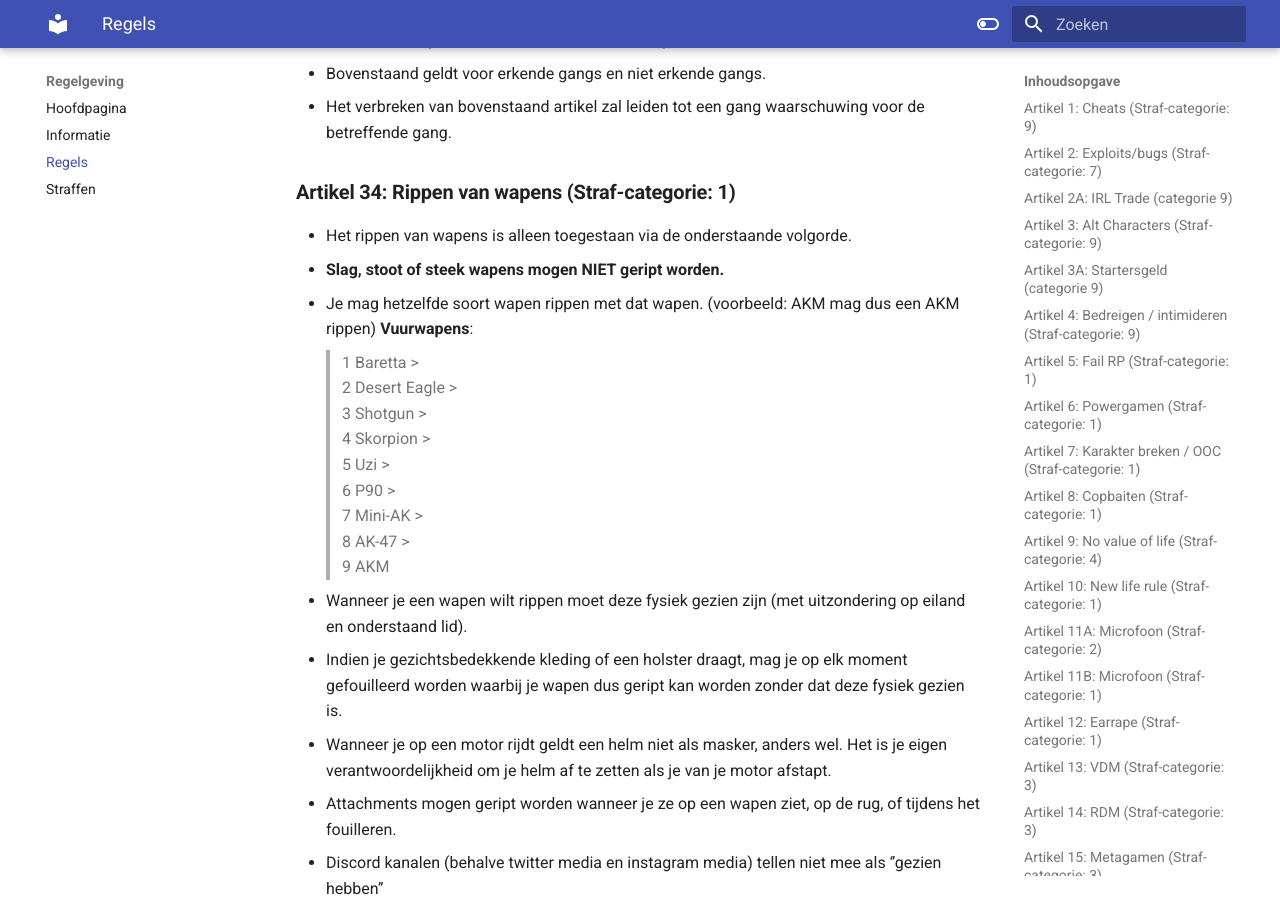
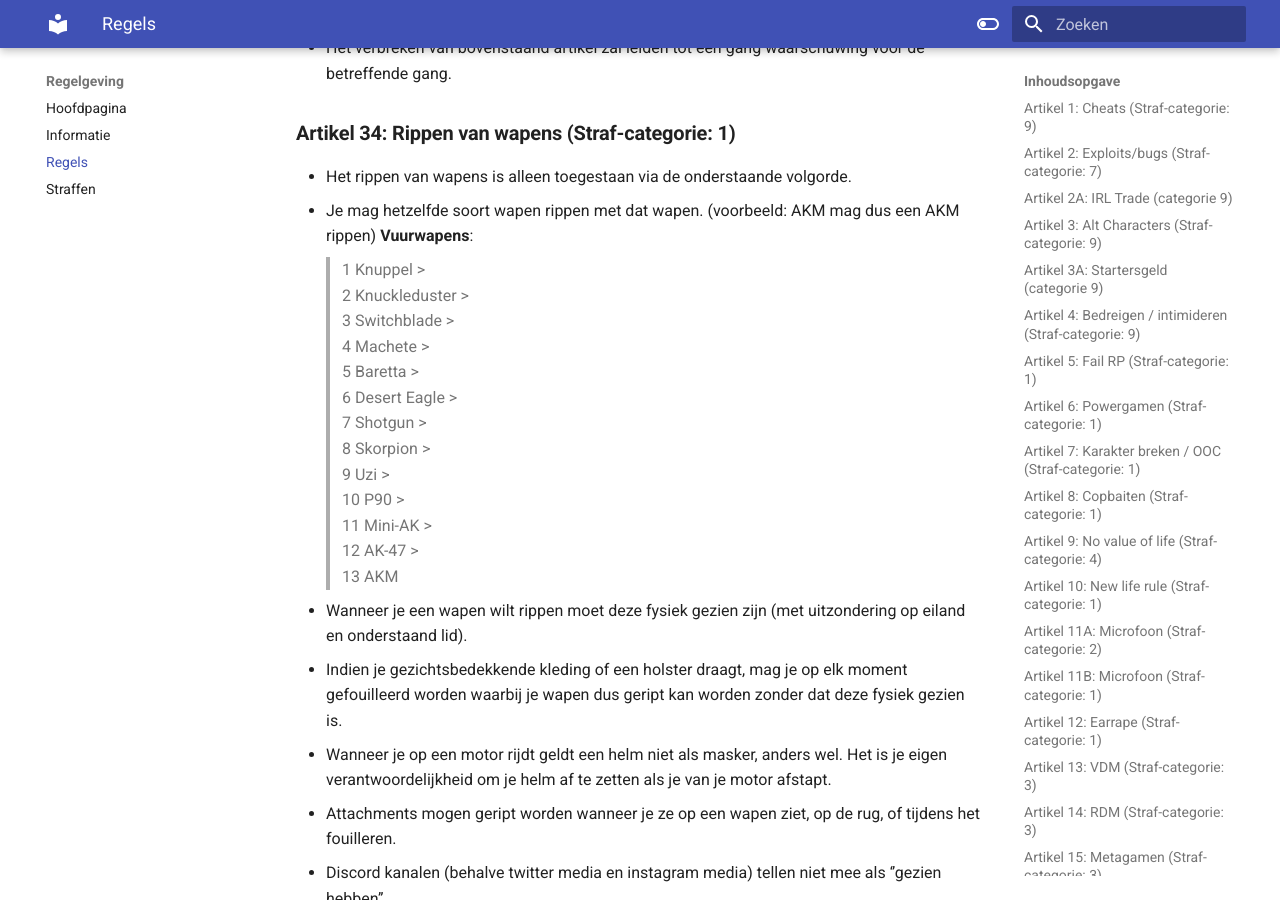
Before and after one commit to ZuiderVeenRP/apv, an MkDocs documentation site: the page built from docs/algemeen.md, in a window 1280 px wide and 900 px high, scrolled down 12855 px. Built offline with MkDocs 1.6.1 and Material for MkDocs 9.7.7, drawn with Linux system fonts in a browser that asks for light colours; comment, search, counter and statistics services are not loaded; some of the changed text lies outside the part shown.

Commit message:
Update algemeen.md

```diff
--- a/docs/algemeen.md
+++ b/docs/algemeen.md
@@ -254,7 +254,6 @@
 > 3 jacht en kleine bank </br>
 > 4 humane labs en grote bank </br>
 - Outside hostages zijn niet toegestaan.
-- Je mag een overval binnenvallen tot de politie aanwezig is. Wanneer politie aanwezig is en je valt een overval binnen zal je bestraft worden met een straf uit de 1ste categorie.
 
 ### **Artikel 32: Onderwereld Spelers (Straf-categorie: 3)**
 - Het is niet toegestaan om op dezelfde locatie (reikwijdte van 500 meter) te rippen binnen een tijdspanne van 30 minuten.
@@ -293,18 +292,21 @@
 
 ### **Artikel 34: Rippen van wapens (Straf-categorie: 1)**
 - Het rippen van wapens is alleen toegestaan via de onderstaande volgorde.
-- **Slag, stoot of steek wapens mogen NIET geript worden.**
 - Je mag hetzelfde soort wapen rippen met dat wapen. (voorbeeld: AKM mag dus een AKM rippen)
 **Vuurwapens**:
- > 1 Baretta > </br>
- > 2 Desert Eagle > </br>
- > 3 Shotgun > </br>
- > 4 Skorpion > </br>
- > 5 Uzi > </br>
- > 6 P90 > </br>
- > 7 Mini-AK > </br>
- > 8 AK-47 > </br>
- > 9 AKM </br>
+ > 1 Knuppel > </br>
+ > 2 Knuckleduster > </br>
+ > 3 Switchblade > </br>
+ > 4 Machete > </br>
+ > 5 Baretta > </br>
+ > 6 Desert Eagle > </br>
+ > 7 Shotgun > </br>
+ > 8 Skorpion > </br>
+ > 9 Uzi > </br>
+ > 10 P90 > </br>
+ > 11 Mini-AK > </br>
+ > 12 AK-47 > </br>
+ > 13 AKM </br>
 
 - Wanneer je een wapen wilt rippen moet deze fysiek gezien zijn (met uitzondering op eiland en onderstaand lid).
 - Indien je gezichtsbedekkende kleding of een holster draagt, mag je op elk moment gefouilleerd worden waarbij je wapen dus geript kan worden zonder dat deze fysiek gezien is.
```
